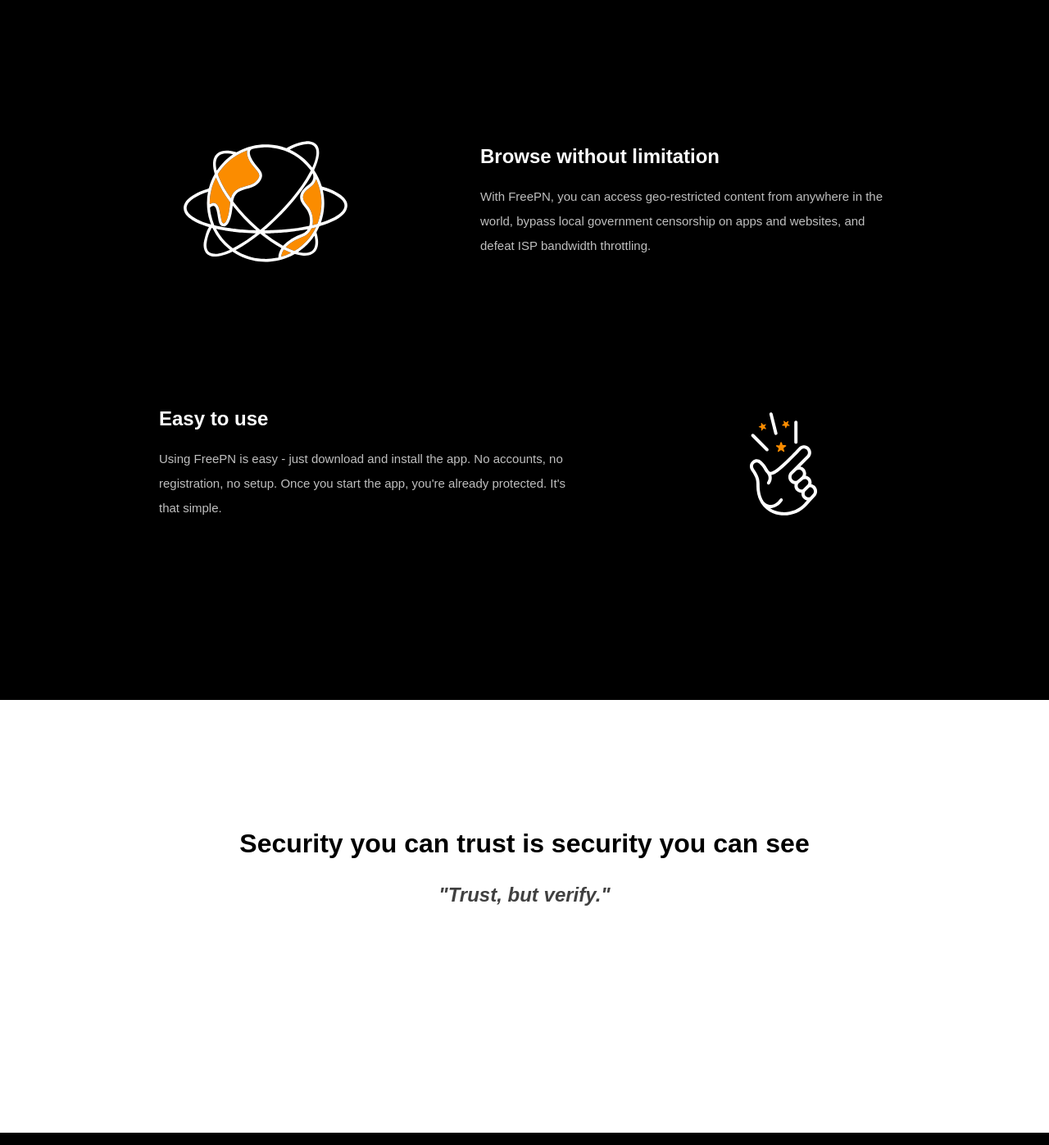
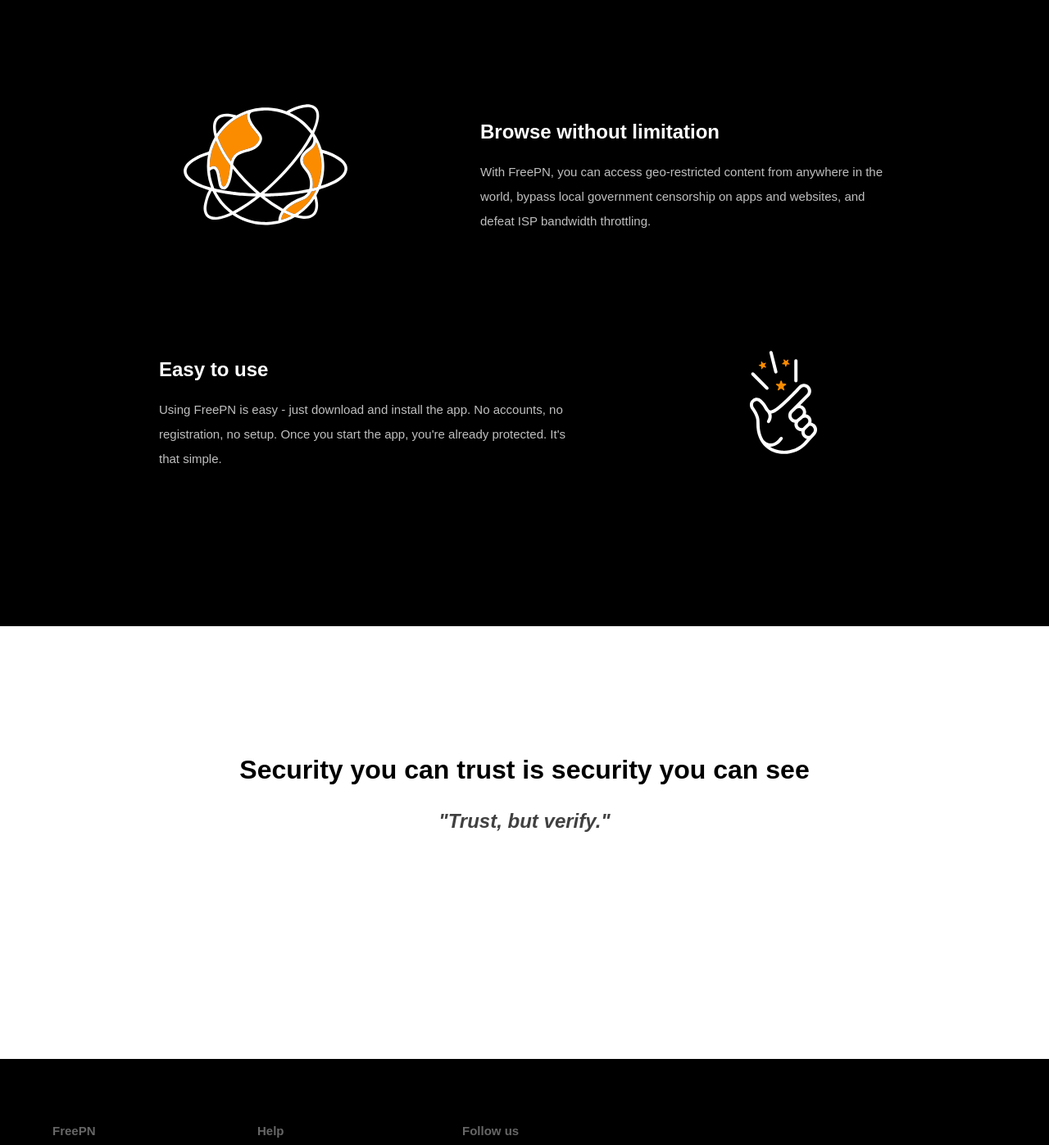
Before and after one commit to jcfr/freepn_marketing_website, a website: page src/index.html in a window 1280 px wide. Shown: the part 3455-4852 px from the top of the page at 82% size. Drawn offline with nearby package versions, Linux system fonts and the light colour scheme; files that its build step writes are made by us from their sources.

Commit message:
landing page and footer css cleanup

```diff
--- a/src/scss/helpers/_footer.scss
+++ b/src/scss/helpers/_footer.scss
@@ -42,7 +42,7 @@
 	color: rgba(255, 255, 255, 0.4);
 	font-weight: 600;
 	font-size: 15px;
-	margin-bottom: 15px;
+	margin: 15px 0;
 	width: 100%;
 }
 
--- a/src/scss/layout/index.scss
+++ b/src/scss/layout/index.scss
@@ -257,7 +257,7 @@
 	align-items: center;
 	flex-wrap: wrap-reverse;
 	padding: 15px;
-	margin: 15px;
+	margin: 30px;
 }
 
 .landing_section_four_content_item_alt {
@@ -268,7 +268,7 @@
 	align-items: center;
 	flex-wrap: wrap;
 	padding: 15px;
-	margin: 15px;
+	margin: 30px;
 }
 
 .landing_section_four_content_text {
@@ -285,6 +285,7 @@
 	font-size: 24px;
 	font-weight: 600;
 	margin-bottom: 20px;
+	margin-top: 30px;
 }
 
 .landing_section_four_content_text_body {
@@ -298,7 +299,7 @@
 
 .landing_section_four_content_img {
 	width: 200px;
-	padding: 30px;
+	padding: 0 30px;
 }
 
 .landing_section_five {
@@ -313,7 +314,7 @@
 }
 
 .landing_section_five_tagline {
-	text-align: left;
+	text-align: center;
 	font-weight: 600;
 	font-size: 32px;
 	margin-bottom: 30px;
@@ -321,7 +322,7 @@
 }
 
 .landing_section_five_sub_tagline {
-	text-align: left;
+	text-align: center;
 	font-weight: 600;
 	font-size: 24px;
 	margin-bottom: 60px;
```
